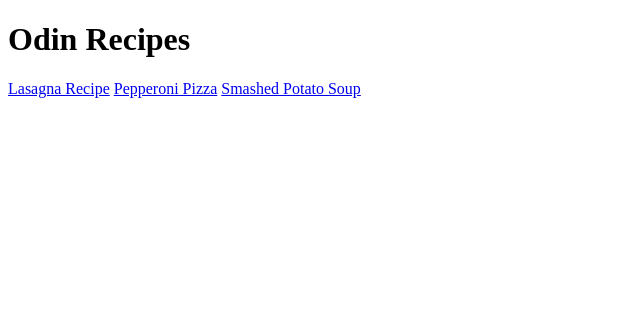
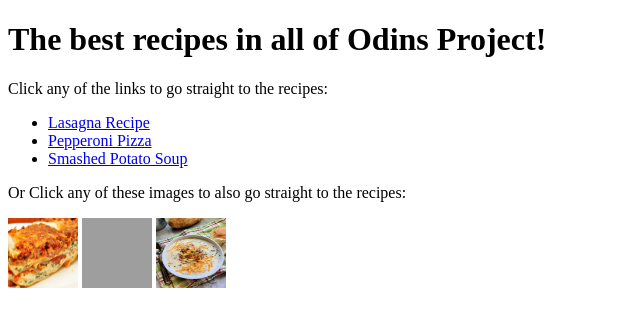
Before and after one commit to Tonidmarino/odin-recipes, a plain HTML site: page index.html in a window 1280 px wide. Shown: the whole page, without its empty margins (0-640 px from the left). Drawn offline with Linux system fonts and the light colour scheme; grey boxes are pictures that could not be loaded.

Commit message:
Final touch

```diff
--- a/index.html
+++ b/index.html
@@ -3,11 +3,22 @@
 <html>
     <head>
         <body>
-            <h1>Odin Recipes</h1>
+            <title>Odin Recipes</title>
                <div>
-            <a href="recipes/lasagna.html">Lasagna Recipe</a>
-            <a href="recipes/pepperonipizza.html">Pepperoni Pizza</a>
-            <a href="recipes/smashedpotatosoup.html">Smashed Potato Soup</a>
+                    <h1>The best recipes in all of Odins Project!</h1>
+                        <p>
+                    Click any of the links to go straight to the recipes:
+                        </p>
+                            <ul>
+                                <li><a href="recipes/lasagna.html">Lasagna Recipe</a></li>
+                                <li><a href="recipes/pepperonipizza.html">Pepperoni Pizza</a></li>
+                                <li><a href="recipes/smashedpotatosoup.html">Smashed Potato Soup</a></li>
+
+                            </ul>
+                                <p>Or Click any of these images to also go straight to the recipes:</p>
+                                    <a href="recipes/lasagna.html"><img src="images/lasagna.jpg" width="70" height="70"></a>
+                                    <a href="recipes/pepperonipizza.html"><img src="images/pepperonipizza.jpg" width="70" height="70"></a>
+                                    <a href="recipes/smashedpotatosoup.html"><img src="images/smashedpotatosoup.jpg" width="70" height="70"></a>
                 </div>
         </body>
     </head>
```
